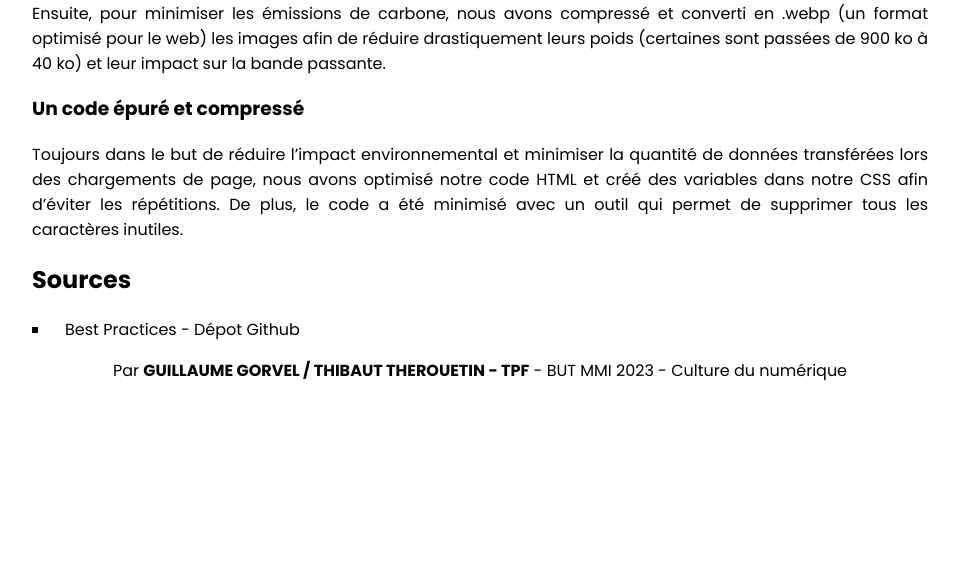
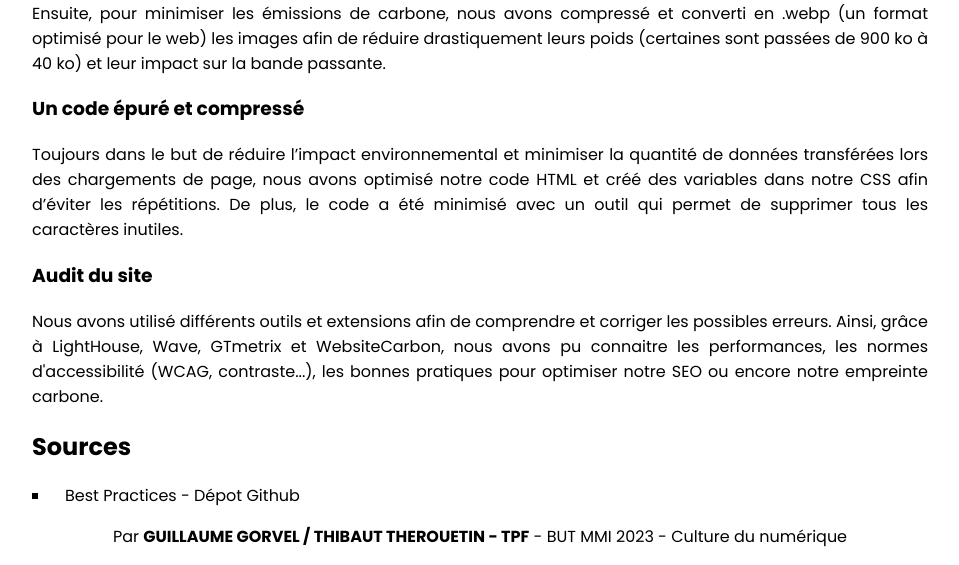
Before and after one commit to gorvelg/culture_numerique, a PHP site: page /technique.php in a window 1280 px wide. Shown: the part 755-1320 px from the top of the page, without its empty margins (160-1119 px from the left). Before the commit the page ends 1136 px from the top, so only its background shows below. Run offline with PHP 8.4, Linux system fonts and the light colour scheme; some libraries are stand-ins or nearby versions.

Commit message:
maj p technique + css

```diff
--- a/css/style.css
+++ b/css/style.css
@@ -257,7 +257,9 @@ footer {
     }
     /* liste articles */
 
-
+    .most-recent {
+        padding-top: 2.4rem;
+    }
     .most-recent > div{
         top: initial;
         padding:40px;
--- a/technique.php
+++ b/technique.php
@@ -33,6 +33,8 @@
             <p>Ensuite, pour minimiser les émissions de carbone, nous avons compressé et converti en .webp (un format optimisé pour le web) les images afin de réduire drastiquement leurs poids (certaines sont passées de 900 ko à 40 ko) et leur impact sur la bande passante.</p>
             <h3>Un code épuré et compressé</h3>
             <p>Toujours dans le but de réduire l’impact environnemental et minimiser la quantité de données transférées lors des chargements de page, nous avons optimisé notre code HTML et créé des variables dans notre CSS afin d’éviter les répétitions. De plus, le code a été minimisé avec un outil qui permet de supprimer tous les caractères inutiles.</p>
+            <h3>Audit du site</h3>
+            <p>Nous avons utilisé différents outils et extensions afin de comprendre et corriger les possibles erreurs. Ainsi, grâce à LightHouse, Wave, GTmetrix et WebsiteCarbon, nous avons pu connaitre les performances, les normes d'accessibilité (WCAG, contraste...), les bonnes pratiques pour optimiser notre SEO ou encore notre empreinte carbone.</p>
             <div class="source">
             <h2>Sources</h2>
             <li><a href="https://github.com/cnumr/best-practices/tree/main/chapters">Best Practices - Dépot Github</a></li>
```
